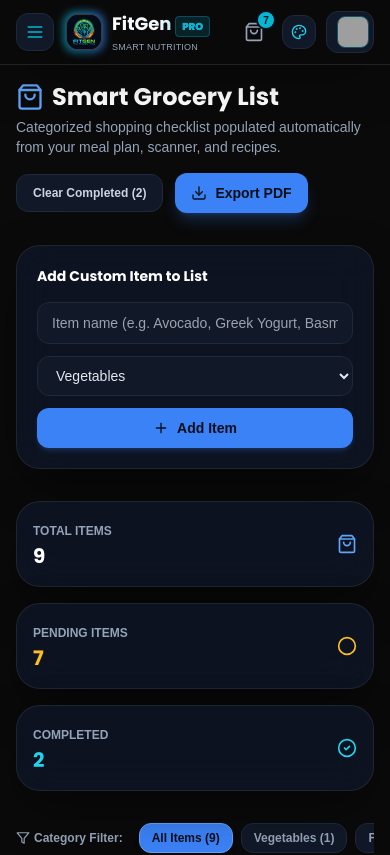
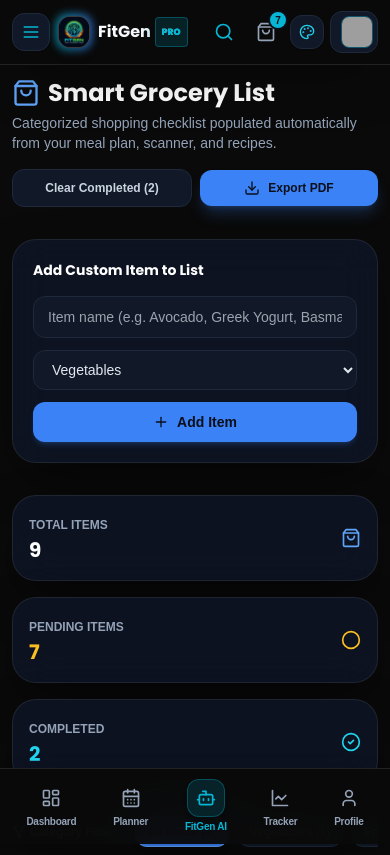
Before and after one commit to 4mh24cs411-ops/prasadpro, a React (Vite) app: page /grocery in a window 390 px wide. Shown: the top 855 px of the page. Built offline with nearby package versions, Linux system fonts and the light colour scheme; sample sign-in values are in the browser's storage; grey boxes are pictures that could not be loaded.

Commit message:
feat: enhance device compatibility for mobile phones, tablets, laptops, and PCs

```diff
--- /dev/null
+++ b/src/components/MobileBottomNav.jsx
@@ -0,0 +1,62 @@
+import React from 'react';
+import { NavLink } from 'react-router-dom';
+import { LayoutDashboard, CalendarDays, Bot, LineChart, User } from 'lucide-react';
+import { useApp } from '../context/AppContext';
+
+export default function MobileBottomNav() {
+  const { groceryList } = useApp();
+  const uncompletedGroceryCount = groceryList ? groceryList.filter((g) => !g.completed).length : 0;
+
+  const navItems = [
+    { path: '/dashboard', label: 'Dashboard', icon: LayoutDashboard },
+    { path: '/meal-planner', label: 'Planner', icon: CalendarDays },
+    { path: '/ingredient-scanner', label: 'FitGen AI', icon: Bot, isHighlight: true },
+    { path: '/tracker', label: 'Tracker', icon: LineChart },
+    { path: '/profile', label: 'Profile', icon: User }
+  ];
+
+  return (
+    <nav className="fixed bottom-0 left-0 right-0 z-40 md:hidden bg-[#0A0A0A]/95 backdrop-blur-xl border-t border-white/10 px-2 py-1.5 flex items-center justify-around shadow-2xl safe-area-pb">
+      {navItems.map((item) => {
+        const Icon = item.icon;
+        return (
+          <NavLink
+            key={item.path}
+            to={item.path}
+            className={({ isActive }) =>
+              `flex flex-col items-center justify-center py-1 px-2 rounded-xl text-[10px] font-bold transition-all relative ${
+                isActive
+                  ? 'text-[#06B6D4]'
+                  : 'text-slate-400 hover:text-slate-200'
+              }`
+            }
+          >
+            {({ isActive }) => (
+              <>
+                {item.isHighlight ? (
+                  <div className={`p-2 rounded-xl transition-all shadow-md ${
+                    isActive
+                      ? 'bg-[#06B6D4] text-slate-950 scale-105 shadow-[#06B6D4]/30'
+                      : 'bg-[#06B6D4]/15 text-[#06B6D4] border border-[#06B6D4]/30'
+                  }`}>
+                    <Icon className="w-5 h-5" />
+                  </div>
+                ) : (
+                  <div className={`p-1 rounded-lg transition-transform ${isActive ? 'scale-110' : ''}`}>
+                    <Icon className="w-5 h-5" />
+                  </div>
+                )}
+                <span className={`mt-0.5 tracking-tight ${item.isHighlight ? 'text-[#06B6D4] font-black' : ''}`}>
+                  {item.label}
+                </span>
+                {isActive && !item.isHighlight && (
+                  <span className="w-1 h-1 rounded-full bg-[#06B6D4] absolute bottom-0" />
+                )}
+              </>
+            )}
+          </NavLink>
+        );
+      })}
+    </nav>
+  );
+}
--- a/src/components/Navbar.jsx
+++ b/src/components/Navbar.jsx
@@ -28,6 +28,7 @@
   const [searchQuery, setSearchQuery] = useState('');
   const [showThemeDropdown, setShowThemeDropdown] = useState(false);
   const [isMenuOpen, setIsMenuOpen] = useState(false);
+  const [showMobileSearch, setShowMobileSearch] = useState(false);
   const navigate = useNavigate();
   const location = useLocation();
 
@@ -38,6 +39,7 @@
     if (searchQuery.trim()) {
       navigate(`/ingredient-scanner?search=${encodeURIComponent(searchQuery.trim())}`);
       setIsMenuOpen(false);
+      setShowMobileSearch(false);
       setSearchQuery('');
     }
   };
@@ -72,9 +74,9 @@
     <>
       <header className="sticky top-0 z-30 bg-[#0A0A0A]/95 backdrop-blur-xl border-b border-white/10 shadow-2xl">
         {/* Top Header Row */}
-        <div className="px-4 lg:px-8 h-16 flex items-center justify-between gap-4">
+        <div className="px-3 sm:px-4 lg:px-8 h-16 flex items-center justify-between gap-2 sm:gap-4">
           {/* Left: Hamburger Menu Trigger & Brand Logo */}
-          <div className="flex items-center gap-3">
+          <div className="flex items-center gap-2 sm:gap-3 shrink-0">
             <button
               onClick={() => setIsMenuOpen(!isMenuOpen)}
               className="p-2 rounded-xl bg-slate-900 border border-slate-800 hover:border-[#06B6D4]/40 text-slate-300 hover:text-[#06B6D4] transition-all flex items-center justify-center group shadow-sm cursor-pointer"
@@ -83,26 +85,26 @@
               <Menu className="w-5 h-5 group-hover:scale-110 transition-transform text-[#06B6D4]" />
             </button>
 
-            <NavLink to="/dashboard" className="flex items-center gap-2.5 group">
-              <div className="relative group transition-transform duration-300 group-hover:scale-105">
+            <NavLink to="/dashboard" className="flex items-center gap-2 group">
+              <div className="relative group transition-transform duration-300 group-hover:scale-105 shrink-0">
                 <div className="absolute -inset-0.5 rounded-xl bg-gradient-to-r from-[#06B6D4] to-[#3B82F6] opacity-75 blur-sm group-hover:opacity-100 transition duration-300" />
                 <img
                   src="/assets/fitgen_logo.png"
                   alt="FitGen Logo"
-                  className="relative w-9 h-9 rounded-xl object-cover border border-white/20 shadow-lg bg-[#0A0A0A]"
+                  className="relative w-8 h-8 sm:w-9 sm:h-9 rounded-xl object-cover border border-white/20 shadow-lg bg-[#0A0A0A]"
                 />
               </div>
-              <div>
-                <span className="text-lg font-bold font-heading bg-gradient-to-r from-white via-slate-100 to-[#06B6D4] bg-clip-text text-transparent">
-                  FitGen <span className="text-[#06B6D4] text-[10px] px-1.5 py-0.5 rounded bg-[#06B6D4]/15 border border-[#06B6D4]/30 font-extrabold">PRO</span>
+              <div className="block">
+                <span className="text-base sm:text-lg font-bold font-heading bg-gradient-to-r from-white via-slate-100 to-[#06B6D4] bg-clip-text text-transparent flex items-center gap-1">
+                  FitGen <span className="text-[#06B6D4] text-[9px] sm:text-[10px] px-1.5 py-0.5 rounded bg-[#06B6D4]/15 border border-[#06B6D4]/30 font-extrabold">PRO</span>
                 </span>
-                <p className="text-[9px] text-slate-400 font-medium tracking-wide">SMART NUTRITION</p>
+                <p className="text-[8px] sm:text-[9px] text-slate-400 font-medium tracking-wide hidden xs:block">SMART NUTRITION</p>
               </div>
             </NavLink>
           </div>
 
-          {/* Global Search Bar */}
-          <form onSubmit={handleSearchSubmit} className="relative hidden md:block w-72 lg:w-96">
+          {/* Desktop Global Search Bar */}
+          <form onSubmit={handleSearchSubmit} className="relative hidden md:block flex-1 max-w-xs lg:max-w-md mx-4">
             <Search className="w-4 h-4 text-slate-400 absolute left-3.5 top-1/2 -translate-y-1/2" />
             <input
               type="text"
@@ -114,11 +116,20 @@
           </form>
 
           {/* Right Header Actions */}
-          <div className="flex items-center gap-2.5 sm:gap-4">
+          <div className="flex items-center gap-1.5 sm:gap-3 shrink-0">
+            {/* Mobile Search Button Toggle */}
+            <button
+              onClick={() => setShowMobileSearch(!showMobileSearch)}
+              className="md:hidden p-2 rounded-xl text-slate-400 hover:text-white hover:bg-slate-800 transition-colors cursor-pointer"
+              title="Search recipes"
+            >
+              <Search className="w-5 h-5 text-[#06B6D4]" />
+            </button>
+
             {/* Quick AI Shortcut */}
             <NavLink
               to="/ingredient-scanner"
-              className="hidden sm:flex items-center gap-1.5 px-3.5 py-1.5 rounded-xl bg-gradient-to-r from-[#06B6D4]/20 to-emerald-500/20 border border-[#06B6D4]/40 text-[#06B6D4] hover:bg-[#06B6D4]/30 text-xs font-extrabold transition-all group shadow-sm"
+              className="hidden lg:flex items-center gap-1.5 px-3.5 py-1.5 rounded-xl bg-gradient-to-r from-[#06B6D4]/20 to-emerald-500/20 border border-[#06B6D4]/40 text-[#06B6D4] hover:bg-[#06B6D4]/30 text-xs font-extrabold transition-all group shadow-sm"
               title="Unified FitGen AI & Recipe Generator"
             >
               <Bot className="w-4 h-4 text-[#06B6D4] group-hover:scale-110 transition-transform" />
@@ -213,6 +224,30 @@
             </button>
           </div>
         </div>
+
+        {/* Expandable Mobile Search Bar */}
+        {showMobileSearch && (
+          <div className="md:hidden px-4 pb-3 pt-1 border-t border-slate-800/80 animate-in slide-in-from-top-2 duration-200">
+            <form onSubmit={handleSearchSubmit} className="relative w-full">
+              <Search className="w-4 h-4 text-slate-400 absolute left-3.5 top-1/2 -translate-y-1/2" />
+              <input
+                type="text"
+                value={searchQuery}
+                onChange={(e) => setSearchQuery(e.target.value)}
+                placeholder="Search recipes, ingredients, macros..."
+                className="w-full pl-10 pr-10 py-2.5 text-xs bg-slate-900 border border-slate-800 rounded-xl text-slate-200 placeholder-slate-500 focus:outline-none focus:border-[#06B6D4]"
+                autoFocus
+              />
+              <button
+                type="button"
+                onClick={() => setShowMobileSearch(false)}
+                className="absolute right-3 top-1/2 -translate-y-1/2 text-slate-400 hover:text-white"
+              >
+                <X className="w-4 h-4" />
+              </button>
+            </form>
+          </div>
+        )}
       </header>
 
       {/* Hamburger Menu Overlay Drawer */}
--- a/src/layouts/MainLayout.jsx
+++ b/src/layouts/MainLayout.jsx
@@ -1,6 +1,7 @@
 import React from 'react';
 import { Outlet, Navigate } from 'react-router-dom';
 import Navbar from '../components/Navbar';
+import MobileBottomNav from '../components/MobileBottomNav';
 import { useApp } from '../context/AppContext';
 import { CheckCircle2, AlertCircle, Info, X } from 'lucide-react';
 
@@ -19,13 +20,16 @@
 
       {/* Main Content Area Wrapper */}
       <div className="flex flex-col flex-1 min-w-0">
-        <main className="flex-1 p-4 sm:p-6 lg:p-8 max-w-7xl w-full mx-auto animate-in fade-in duration-300">
+        <main className="flex-1 p-3 sm:p-6 lg:p-8 pb-24 md:pb-8 max-w-7xl w-full mx-auto animate-in fade-in duration-300">
           <Outlet />
         </main>
       </div>
 
+      {/* Mobile Bottom Navigation Bar (Visible on mobile/tablet screens < md) */}
+      <MobileBottomNav />
+
       {/* Toast Notification Container */}
-      <div className="fixed bottom-6 right-6 z-50 flex flex-col gap-2 max-w-md w-full px-4 pointer-events-none">
+      <div className="fixed bottom-20 md:bottom-6 right-3 sm:right-6 z-50 flex flex-col gap-2 max-w-md w-[calc(100%-1.5rem)] sm:w-full pointer-events-none">
         {toasts.map((toast) => (
           <div
             key={toast.id}
--- a/src/pages/DashboardPage.jsx
+++ b/src/pages/DashboardPage.jsx
@@ -105,16 +105,16 @@
             </p>
           </div>
 
-          <div className="flex flex-wrap items-center gap-3">
+          <div className="flex flex-col sm:flex-row items-stretch sm:items-center gap-3 w-full md:w-auto">
             <NavLink
               to="/ingredient-scanner"
-              className="px-5 py-3 rounded-2xl bg-[#39FF14] hover:bg-[#39FF14]/90 text-slate-950 font-extrabold text-sm flex items-center gap-2 shadow-lg shadow-[#39FF14]/25 transition-transform active:scale-95"
+              className="px-5 py-3 rounded-2xl bg-[#39FF14] hover:bg-[#39FF14]/90 text-slate-950 font-extrabold text-sm flex items-center justify-center gap-2 shadow-lg shadow-[#39FF14]/25 transition-transform active:scale-95 text-center"
             >
               <ChefHat className="w-4 h-4" /> AI Kitchen Assistant
             </NavLink>
             <NavLink
               to="/meal-planner"
-              className="px-5 py-3 rounded-2xl bg-slate-800 hover:bg-slate-700 text-slate-200 border border-slate-700 font-semibold text-sm flex items-center gap-2 transition-all"
+              className="px-5 py-3 rounded-2xl bg-slate-800 hover:bg-slate-700 text-slate-200 border border-slate-700 font-semibold text-sm flex items-center justify-center gap-2 transition-all text-center"
             >
               <Sparkles className="w-4 h-4 text-[#00CFFF]" /> 7-Day Meal Plan
             </NavLink>
--- a/src/pages/GroceryListPage.jsx
+++ b/src/pages/GroceryListPage.jsx
@@ -90,11 +90,11 @@
           </p>
         </div>
 
-        <div className="flex items-center gap-3">
+        <div className="flex flex-wrap items-center gap-2 sm:gap-3 w-full md:w-auto">
           {completedCount > 0 && (
             <button
               onClick={clearCompletedGrocery}
-              className="px-4 py-2.5 rounded-xl bg-slate-900 border border-slate-800 hover:border-slate-700 text-slate-300 text-xs font-semibold transition-colors"
+              className="flex-1 sm:flex-none px-4 py-2.5 rounded-xl bg-slate-900 border border-slate-800 hover:border-slate-700 text-slate-300 text-xs font-semibold transition-colors flex items-center justify-center"
             >
               Clear Completed ({completedCount})
             </button>
@@ -102,7 +102,7 @@
 
           <button
             onClick={handleDownloadPDF}
-            className="px-4 py-2.5 rounded-xl bg-blue-500 hover:bg-blue-400 text-slate-950 font-bold text-sm flex items-center gap-2 shadow-lg shadow-blue-500/25 transition-transform active:scale-95"
+            className="flex-1 sm:flex-none px-4 py-2.5 rounded-xl bg-blue-500 hover:bg-blue-400 text-slate-950 font-bold text-xs sm:text-sm flex items-center justify-center gap-2 shadow-lg shadow-blue-500/25 transition-transform active:scale-95"
           >
             <Download className="w-4 h-4" /> Export PDF
           </button>
--- a/src/pages/LoginPage.jsx
+++ b/src/pages/LoginPage.jsx
@@ -85,7 +85,7 @@
       <div className="particle-glow w-64 h-64 bg-[#39FF14]/10 top-[40%] right-[15%]" style={{ animationDelay: '4s' }} />
 
       {/* Main Glass Card */}
-      <div className="relative z-10 w-full max-w-md glass-card p-8 md:p-10 rounded-[20px] shadow-2xl transition-all duration-500 animate-fadeIn border border-white/10 hover:border-white/15 my-4">
+      <div className="relative z-10 w-full max-w-md glass-card p-5 sm:p-8 md:p-10 rounded-[20px] shadow-2xl transition-all duration-500 animate-fadeIn border border-white/10 hover:border-white/15 my-4">
 
         {/* Unique FitGen Logo Emblem Badge */}
         <div className="flex flex-col items-center text-center mb-6">
--- a/src/pages/MealPlannerPage.jsx
+++ b/src/pages/MealPlannerPage.jsx
@@ -128,16 +128,16 @@
           </p>
         </div>
 
-        <div className="flex items-center gap-3">
+        <div className="flex flex-wrap items-center gap-2 sm:gap-3 w-full md:w-auto">
           <button
             onClick={handleSavePlan}
-            className="px-4 py-2.5 rounded-xl bg-slate-800 hover:bg-slate-700 text-slate-200 border border-slate-700 font-semibold text-sm flex items-center gap-2 transition-all cursor-pointer"
+            className="flex-1 sm:flex-none px-4 py-2.5 rounded-xl bg-slate-800 hover:bg-slate-700 text-slate-200 border border-slate-700 font-semibold text-xs sm:text-sm flex items-center justify-center gap-2 transition-all cursor-pointer"
           >
             <Bookmark className="w-4 h-4 text-emerald-400" /> Save 7-Day Plan
           </button>
           <button
             onClick={handleDownloadPDF}
-            className="px-4 py-2.5 rounded-xl bg-emerald-500 hover:bg-emerald-400 text-slate-950 font-bold text-sm flex items-center gap-2 shadow-lg shadow-emerald-500/25 transition-transform active:scale-95 cursor-pointer"
+            className="flex-1 sm:flex-none px-4 py-2.5 rounded-xl bg-emerald-500 hover:bg-emerald-400 text-slate-950 font-bold text-xs sm:text-sm flex items-center justify-center gap-2 shadow-lg shadow-emerald-500/25 transition-transform active:scale-95 cursor-pointer"
           >
             <Download className="w-4 h-4" /> Download PDF
           </button>
--- a/src/pages/SignUpPage.jsx
+++ b/src/pages/SignUpPage.jsx
@@ -91,7 +91,7 @@
       <div className="particle-glow w-[28rem] h-[28rem] bg-[#00CFFF]/15 bottom-[-10%] left-[-10%] animate-pulse" style={{ animationDelay: '2.5s' }} />
 
       {/* Main Glass Card */}
-      <div className="relative z-10 w-full max-w-md glass-card p-8 md:p-10 rounded-[20px] shadow-2xl transition-all duration-500 animate-fadeIn border border-white/10 hover:border-white/15 my-6">
+      <div className="relative z-10 w-full max-w-md glass-card p-5 sm:p-8 md:p-10 rounded-[20px] shadow-2xl transition-all duration-500 animate-fadeIn border border-white/10 hover:border-white/15 my-6">
 
         {/* Unique FitGen Logo Emblem Badge */}
         <div className="flex flex-col items-center text-center mb-6">
```
